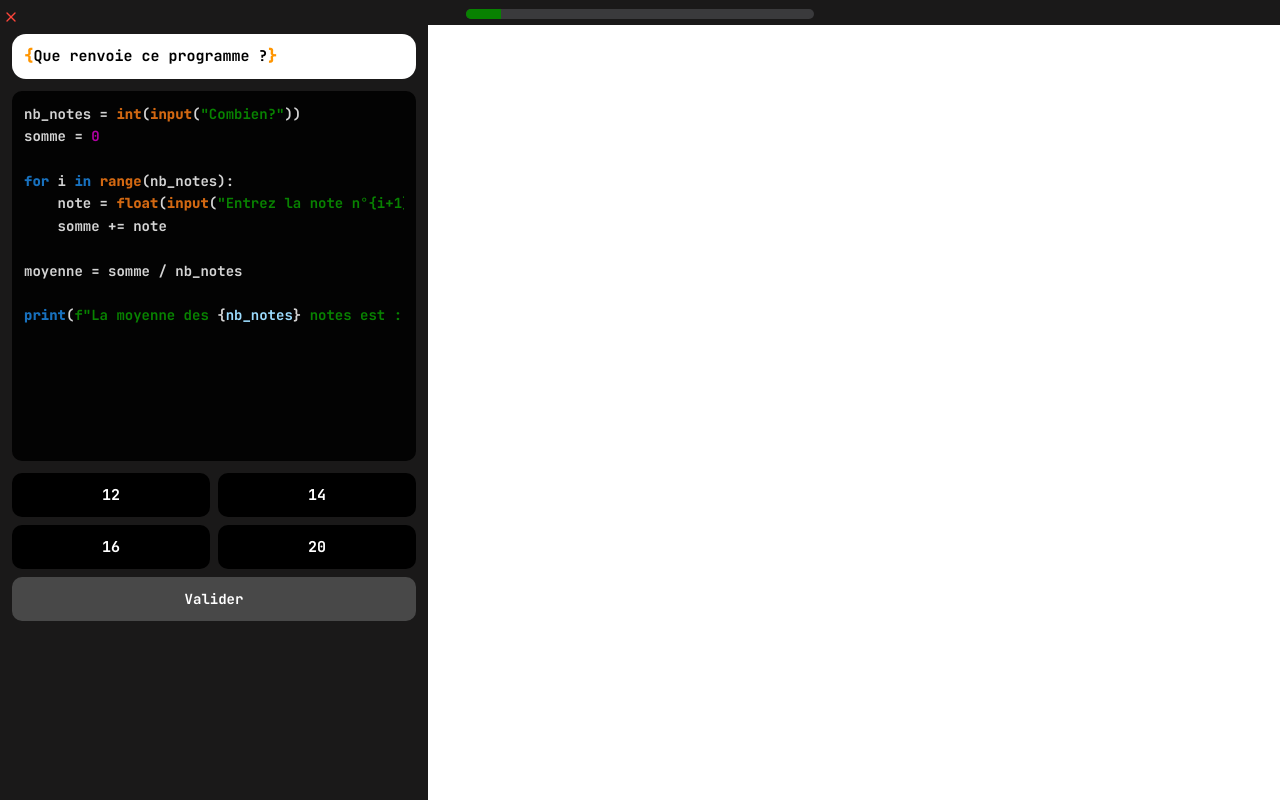
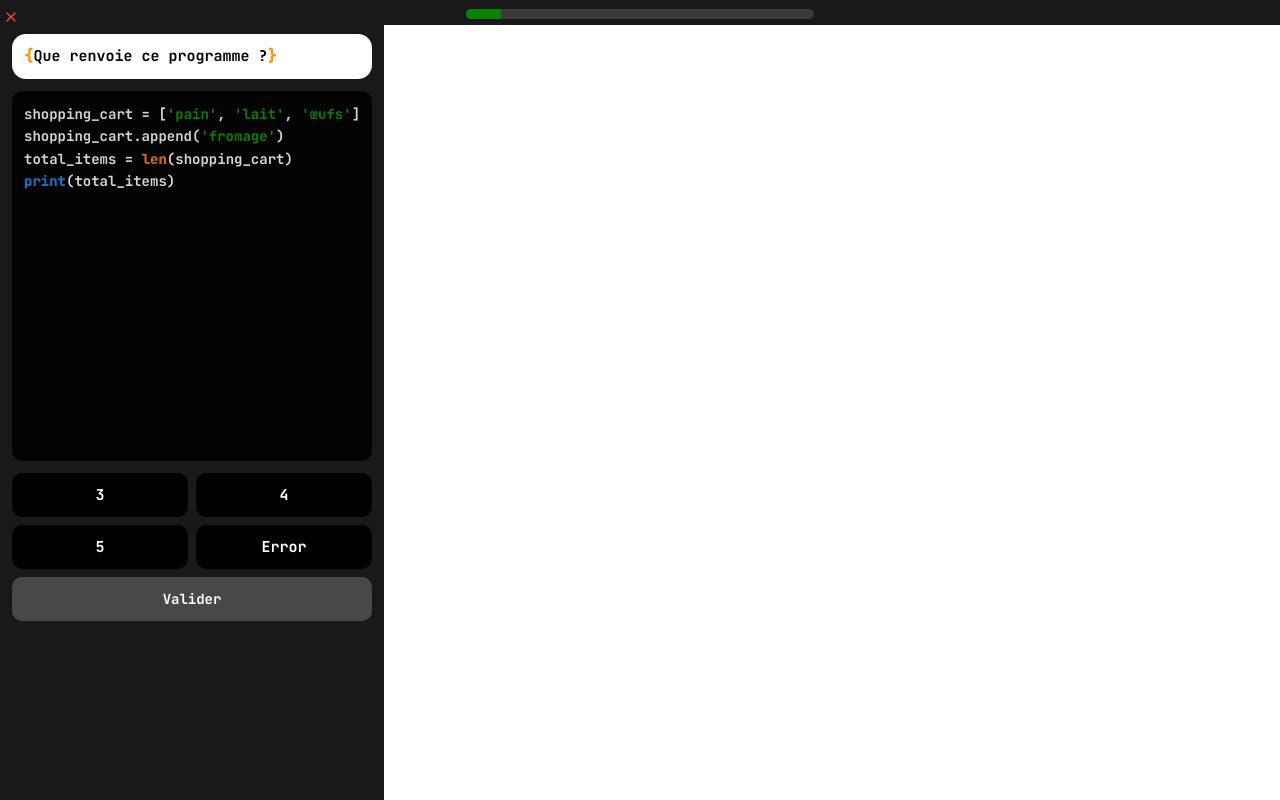
Before and after one commit to matjussu/RidKod, a React (Vite) app: page / in a window 1280 px wide. Built offline with nearby package versions, Linux system fonts and the light colour scheme.

Commit message:
10 questions python

```diff
--- a/src/App.jsx
+++ b/src/App.jsx
@@ -5,37 +5,23 @@ import OptionButton from "./components/exercise/OptionButton";
 import ActionButton from "./components/exercise/ActionButton";
 import FeedbackGlow from "./components/common/FeedbackGlow";
 import useHaptic from "./hooks/useHaptic";
+import exercisesData from "./data/exercises.json";
 
 const ReadCodExercise = () => {
   // State management
   const [selectedOption, setSelectedOption] = useState(null);
   const [isSubmitted, setIsSubmitted] = useState(false);
-  const [currentExercise, setCurrentExercise] = useState(0);
+  const [currentExerciseIndex, setCurrentExerciseIndex] = useState(0);
   const [showGlow, setShowGlow] = useState(false);
   const [glowType, setGlowType] = useState(null);
 
   // Haptic feedback hook
   const { triggerSuccess, triggerError, triggerLight } = useHaptic();
 
-  // Exercise data (will be moved to external JSON later)
-  const exercise = {
-    question: "Que renvoie ce programme ?",
-    code: `nb_notes = int(input("Combien?"))
-somme = 0
-
-for i in range(nb_notes):
-    note = float(input("Entrez la note n°{i+1} : "))
-    somme += note
-
-moyenne = somme / nb_notes
-
-print(f"La moyenne des {nb_notes} notes est : {moyenne: .2}")`,
-    options: ["12", "14", "16", "20"],
-    correctAnswer: 1,
-    xpGain: 10
-  };
-
-  const totalExercises = 10;
+  // Load exercises from JSON
+  const exercises = exercisesData;
+  const exercise = exercises[currentExerciseIndex];
+  const totalExercises = exercises.length;
 
   // Event handlers
   const handleOptionClick = (index) => {
@@ -69,9 +55,18 @@ print(f"La moyenne des {nb_notes} notes est : {moyenne: .2}")`,
   };
 
   const handleContinue = () => {
-    setSelectedOption(null);
-    setIsSubmitted(false);
-    setCurrentExercise(prev => prev + 1);
+    if (currentExerciseIndex < exercises.length - 1) {
+      setCurrentExerciseIndex(prev => prev + 1);
+      setSelectedOption(null);
+      setIsSubmitted(false);
+    } else {
+      // Fin des exercices
+      alert('🎉 Bravo ! Tous les exercices terminés !\n\nTu as complété tous les exercices ReadCod !');
+      // Optionnel : reset au premier exercice
+      setCurrentExerciseIndex(0);
+      setSelectedOption(null);
+      setIsSubmitted(false);
+    }
   };
 
   const handleQuit = () => {
@@ -465,7 +460,7 @@ print(f"La moyenne des {nb_notes} notes est : {moyenne: .2}")`,
         </button>
         <div className="progress-container">
           <div className="progress-bar">
-            <div className="progress-fill" style={{ width: `${((currentExercise + 1) / totalExercises) * 100}%` }} />
+            <div className="progress-fill" style={{ width: `${((currentExerciseIndex + 1) / totalExercises) * 100}%` }} />
           </div>
         </div>
       </header>
@@ -483,7 +478,7 @@ print(f"La moyenne des {nb_notes} notes est : {moyenne: .2}")`,
         {/* Code Block */}
         <CodeBlock
           code={exercise.code}
-          language="python"
+          language={exercise.language}
         />
 
         {/* Options Grid */}
--- /dev/null
+++ b/src/data/exercises.json
@@ -0,0 +1,132 @@
+[
+  {
+    "id": "py_easy_001",
+    "language": "python",
+    "difficulty": 1,
+    "type": "predict_output",
+    "question": "Que renvoie ce programme ?",
+    "code": "shopping_cart = ['pain', 'lait', 'œufs']\nshopping_cart.append('fromage')\ntotal_items = len(shopping_cart)\nprint(total_items)",
+    "options": ["3", "4", "5", "Error"],
+    "correctAnswer": 1,
+    "explanation": "La liste commence avec 3 items. append('fromage') ajoute un 4ème item. len() retourne donc 4.",
+    "xpGain": 10,
+    "tags": ["lists", "methods", "len"]
+  },
+  {
+    "id": "py_easy_002",
+    "language": "python",
+    "difficulty": 1,
+    "type": "predict_output",
+    "question": "Que renvoie ce programme ?",
+    "code": "user_score = 0\nfor level in range(3):\n    user_score += 10\nprint(user_score)",
+    "options": ["10", "30", "3", "0"],
+    "correctAnswer": 1,
+    "explanation": "La boucle range(3) itère 3 fois (0, 1, 2). À chaque itération, on ajoute 10 points : 3 × 10 = 30.",
+    "xpGain": 10,
+    "tags": ["loops", "range", "arithmetic"]
+  },
+  {
+    "id": "py_easy_003",
+    "language": "python",
+    "difficulty": 1,
+    "type": "predict_output",
+    "question": "Que renvoie ce programme ?",
+    "code": "employee_name = 'Alice'\nwelcome_message = 'Bonjour ' + employee_name\nprint(len(welcome_message))",
+    "options": ["5", "8", "13", "14"],
+    "correctAnswer": 2,
+    "explanation": "'Bonjour ' (8 caractères avec l'espace) + 'Alice' (5 caractères) = 13 caractères au total.",
+    "xpGain": 10,
+    "tags": ["strings", "concatenation", "len"]
+  },
+  {
+    "id": "py_easy_004",
+    "language": "python",
+    "difficulty": 1,
+    "type": "predict_output",
+    "question": "Que renvoie ce programme ?",
+    "code": "temperature = 15\nif temperature > 20:\n    comfort_level = 'chaud'\nelse:\n    comfort_level = 'froid'\nprint(comfort_level)",
+    "options": ["chaud", "froid", "15", "True"],
+    "correctAnswer": 1,
+    "explanation": "15 n'est pas supérieur à 20, donc la condition est False. Le code exécute le bloc else et assigne 'froid'.",
+    "xpGain": 10,
+    "tags": ["conditions", "if_else", "comparison"]
+  },
+  {
+    "id": "py_medium_005",
+    "language": "python",
+    "difficulty": 2,
+    "type": "predict_output",
+    "question": "Que renvoie ce programme ?",
+    "code": "product_info = {'name': 'Laptop', 'price': 999, 'stock': 5}\nproduct_info['stock'] = product_info['stock'] - 2\nprint(product_info['stock'])",
+    "options": ["5", "3", "2", "7"],
+    "correctAnswer": 1,
+    "explanation": "Le stock initial est 5. On soustrait 2, donc stock devient 5 - 2 = 3.",
+    "xpGain": 10,
+    "tags": ["dictionaries", "arithmetic", "assignment"]
+  },
+  {
+    "id": "py_medium_006",
+    "language": "python",
+    "difficulty": 2,
+    "type": "predict_output",
+    "question": "Que renvoie ce programme ?",
+    "code": "def calculate_discount(price, discount_percent):\n    discount_amount = price * (discount_percent / 100)\n    return price - discount_amount\n\nfinal_price = calculate_discount(100, 20)\nprint(final_price)",
+    "options": ["80", "20", "100", "80.0"],
+    "correctAnswer": 3,
+    "explanation": "20% de 100 = 20. Prix final = 100 - 20 = 80. Python retourne 80.0 (float) car il y a une division.",
+    "xpGain": 10,
+    "tags": ["functions", "return", "arithmetic", "types"]
+  },
+  {
+    "id": "py_medium_007",
+    "language": "python",
+    "difficulty": 2,
+    "type": "predict_output",
+    "question": "Que renvoie ce programme ?",
+    "code": "email_list = ['alice@test.com', 'bob@test.com', 'charlie@test.com']\nremoved_email = email_list.pop(1)\nprint(len(email_list))",
+    "options": ["3", "2", "1", "bob@test.com"],
+    "correctAnswer": 1,
+    "explanation": "pop(1) retire l'élément à l'index 1 ('bob@test.com'). Il reste 2 éléments dans la liste.",
+    "xpGain": 10,
+    "tags": ["lists", "methods", "indexing", "len"]
+  },
+  {
+    "id": "py_medium_008",
+    "language": "python",
+    "difficulty": 2,
+    "type": "predict_output",
+    "question": "Que renvoie ce programme ?",
+    "code": "numbers = [1, 2, 3, 4, 5]\nsquared_numbers = [x * x for x in numbers if x % 2 == 0]\nprint(len(squared_numbers))",
+    "options": ["5", "2", "3", "4"],
+    "correctAnswer": 1,
+    "explanation": "Les nombres pairs sont 2 et 4. La compréhension crée [4, 16]. La longueur est donc 2.",
+    "xpGain": 10,
+    "tags": ["list_comprehension", "filtering", "len", "modulo"]
+  },
+  {
+    "id": "py_medium_009",
+    "language": "python",
+    "difficulty": 2,
+    "type": "predict_output",
+    "question": "Que renvoie ce programme ?",
+    "code": "counter = 0\npasswords = ['123', 'abc', '456789', 'xyz']\nfor pwd in passwords:\n    if len(pwd) >= 6:\n        counter += 1\nprint(counter)",
+    "options": ["4", "1", "2", "0"],
+    "correctAnswer": 1,
+    "explanation": "Seul '456789' a une longueur ≥ 6 caractères. Le compteur s'incrémente une seule fois.",
+    "xpGain": 10,
+    "tags": ["loops", "conditions", "len", "counter"]
+  },
+  {
+    "id": "py_medium_010",
+    "language": "python",
+    "difficulty": 2,
+    "type": "predict_output",
+    "question": "Que renvoie ce programme ?",
+    "code": "sales_data = [150, 200, 175, 300, 250]\ntotal_sales = 0\nfor sale in sales_data:\n    total_sales += sale\naverage_sales = total_sales / len(sales_data)\nprint(int(average_sales))",
+    "options": ["215", "216", "1075", "200"],
+    "correctAnswer": 0,
+    "explanation": "Total = 150+200+175+300+250 = 1075. Moyenne = 1075/5 = 215.0. int(215.0) = 215.",
+    "xpGain": 10,
+    "tags": ["loops", "arithmetic", "average", "type_conversion"]
+  }
+]
```
Also changed, not shown: 1 other file (tests, documents, lock files or other folders).
